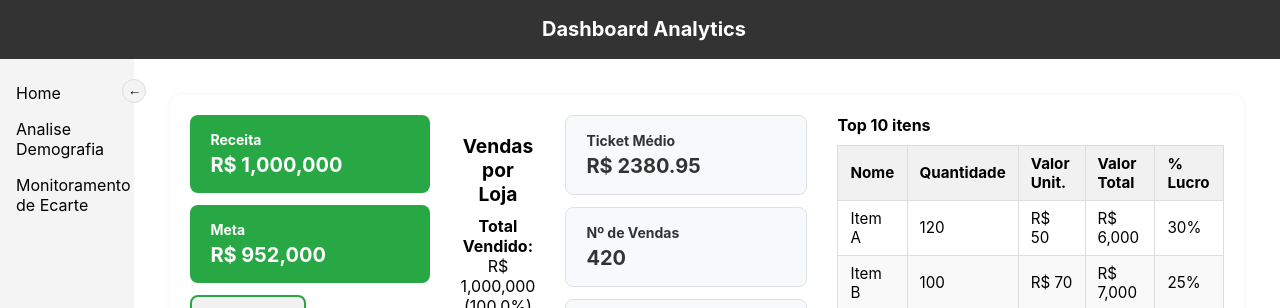
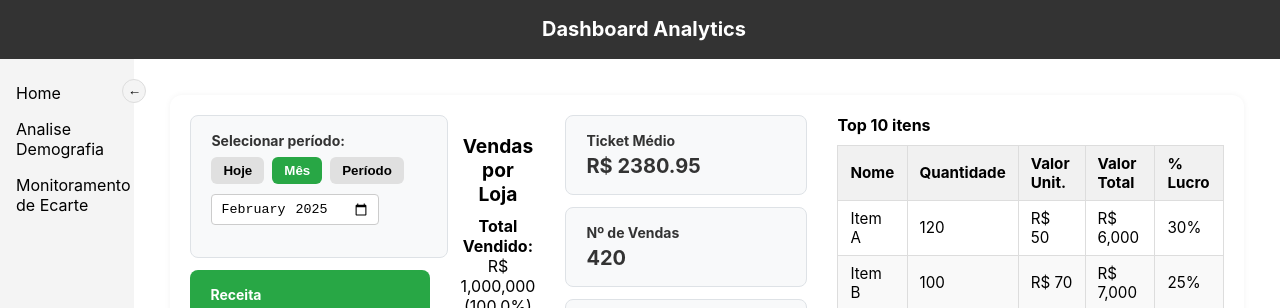
Before and after one commit to klevessond/estudo, a React (Create React App) app in the folder frontend/: page / in a window 1280 px wide. Shown: the top 308 px of the page. Built offline with nearby package versions, Linux system fonts and the light colour scheme.

Commit message:
adição de periodo selecionado no resumo de vendas

```diff
--- a/frontend/src/components/ResumoVendas/ResumoVendas.css
+++ b/frontend/src/components/ResumoVendas/ResumoVendas.css
@@ -132,3 +132,52 @@
     padding: 0;
     font-size: 16px;
   }
+
+  .periodo-selector {
+    display: flex;
+    flex-direction: column;
+    margin-bottom: 16px;
+  }
+
+  .periodo-label {
+    font-weight: bold;
+    margin-bottom: 8px;
+    font-size: 14px;
+  }
+
+  .botoes-periodo {
+    display: flex;
+    gap: 8px;
+    margin-bottom: 10px;
+  }
+
+  .btn-periodo {
+    background-color: #e0e0e0;
+    border: none;
+    border-radius: 6px;
+    padding: 6px 12px;
+    cursor: pointer;
+    font-weight: bold;
+    transition: background-color 0.2s ease;
+  }
+
+  .btn-periodo:hover {
+    background-color: #d5d5d5;
+  }
+
+  .btn-periodo.ativo {
+    background-color: #28a745;
+    color: white;
+  }
+
+  .campos-periodo {
+    display: flex;
+    gap: 12px;
+    align-items: center;
+  }
+
+  .input-periodo {
+    padding: 6px 8px;
+    border: 1px solid #ccc;
+    border-radius: 4px;
+  }
--- a/frontend/src/components/ResumoVendas/ResumoVendas.jsx
+++ b/frontend/src/components/ResumoVendas/ResumoVendas.jsx
@@ -79,12 +79,80 @@ const ResumoVendas = () => {
 
   const percentualVisivel = ((total / fullTotal) * 100).toFixed(1);
 
+  // Dentro do componente ResumoVendas
+  const [periodoSelecionado, setPeriodoSelecionado] = useState('mes');
+  const [mesAtual, setMesAtual] = useState(() => {
+    const hoje = new Date();
+    const mes = String(hoje.getMonth() + 1).padStart(2, '0');
+    const ano = hoje.getFullYear();
+    return `${ano}-${mes}`; // formato do input[type=month]
+  });
+
+const renderCamposData = () => {
+  if (periodoSelecionado === 'mes') {
+    return (
+      <div className="campos-periodo">
+        <input
+          type="month"
+          className="input-periodo"
+          value={mesAtual}
+          onChange={(e) => setMesAtual(e.target.value)}
+        />
+      </div>
+    );
+  }
+
+  if (periodoSelecionado === 'periodo') {
+    return (
+      <div className="campos-periodo">
+        <label>De:</label>
+        <input type="date" className="input-periodo" />
+        <label>Até:</label>
+        <input type="date" className="input-periodo" />
+      </div>
+    );
+  }
+
+  return null;
+};
+
   return (
     <div className="resumo-container">
       <div className="resumo-layout">
 
         {/* Bloco 1: Receita, Meta e Percentual */}
+
         <div className="bloco-info">
+        <div className="info-card gray" style={{ width: '90%' }}>
+          <div className="periodo-selector">
+              <label className="periodo-label">Selecionar período:</label>
+              <div className="botoes-periodo">
+                <button
+                  className={`btn-periodo ${periodoSelecionado === 'hoje' ? 'ativo' : ''}`}
+                  onClick={() => setPeriodoSelecionado('hoje')}
+                >
+                  Hoje
+                </button>
+                <button
+                  className={`btn-periodo ${periodoSelecionado === 'mes' ? 'ativo' : ''}`}
+                  onClick={() => setPeriodoSelecionado('mes')}
+                >
+                  Mês
+                </button>
+                <button
+                  className={`btn-periodo ${periodoSelecionado === 'periodo' ? 'ativo' : ''}`}
+                  onClick={() => setPeriodoSelecionado('periodo')}
+                >
+                  Período
+                </button>
+              </div>
+              {renderCamposData()}
+            </div>
+            </div>
+
+
+
+
           <div className="info-card green">
             <div className="label">Receita</div>
             <div className="value">R$ {receita.toLocaleString()}</div>
```
